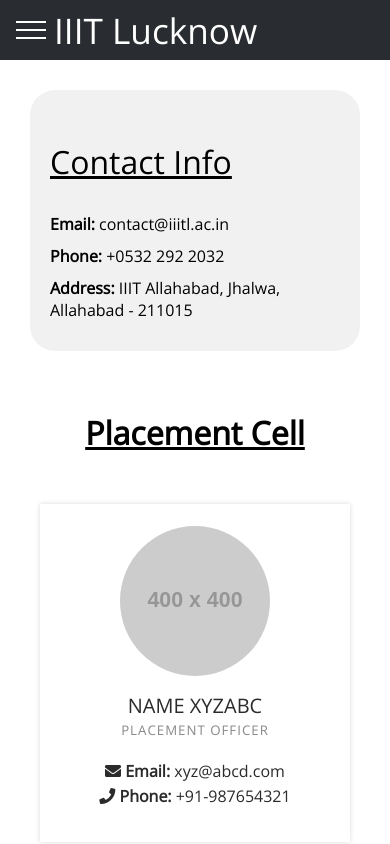
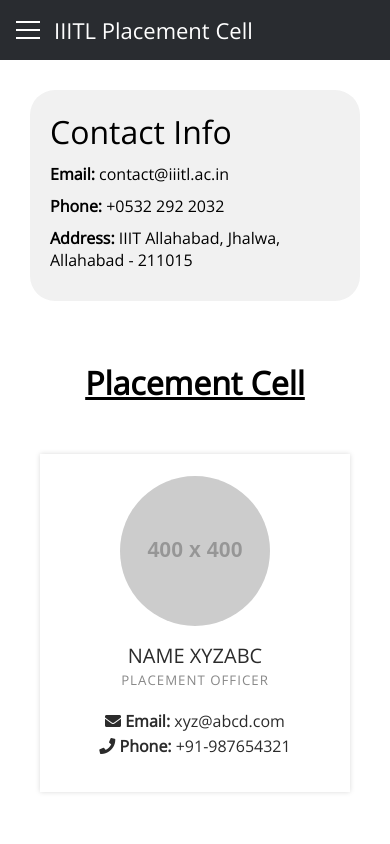
Before and after one commit to axios-iiitl/Placement-Website, a React (Create React App) app: page /contact in a window 390 px wide. Shown: the top 844 px of the page. Built offline with nearby package versions, Linux system fonts and the light colour scheme.

Commit message:
Change website name to IIITL Placement Cell

```diff
--- a/src/App.css
+++ b/src/App.css
@@ -118,7 +118,7 @@
 
 .side-drawer{
   height: 100%;
-  width:300px;
+  width:380px;
   left:0;
   top:0;
   box-shadow: 1px,0,7px,rgba(0,0,0,0.5);
@@ -150,7 +150,7 @@
 
 .side-drawer .activeclass {
   text-decoration: none;
-  font-size: 1rem;
+  font-size: 1.2rem;
   color:#292c30;
 }
 
@@ -170,26 +170,31 @@
   justify-content: center;
 }
 .sidebar-logo-text{
-   font-size:2.2rem;
+   font-size:31px;
 }
 
 .cross-btn {
-  margin-top: 6px;
+  margin-top: px;
 }
 
-@media (max-width: 380px) {
+@media (max-width: 440px) {
   .side-drawer {
     width:258px;
   }
   .sidebar-logo-text {
-    font-size: 30px;
+    font-size: 21px;
     margin-bottom: 5px;
   }
   .cross-btn {
     font-size: 14px;
-    margin-bottom: 5px;
+    margin-bottom: 0;
   }
-
+  .logo {
+    font-size: 22px;
+  }
+  .toggle-btn-line{
+    width: 24px;
+  }
 }
 /* Backdrop component */
 
@@ -202,7 +207,7 @@
 }
 
 .cross-btn{
-  margin-left:15%;
+  margin-left:13%;
   cursor: pointer;
 
 }
@@ -526,9 +531,11 @@ body {
   flex-flow: row wrap;
 }
 
-.contact-outer h1{
+.contact-outer h2,
+.placement-team h1{
   margin: 30px 0;
   text-decoration: underline;
+  text-align: center;
 }
 
 .placement-executives {
--- a/src/components/SideDrawer.js
+++ b/src/components/SideDrawer.js
@@ -9,7 +9,7 @@ const SideDrawer=props=>{
         <div className='side'>
         <Link to="/" style={{textDecoration: "none", color: "white"}}>
         <span onClick={props.click} className="sidebar-logo-text">
-            IIIT Lucknow
+            IIITL Placement Cell
         </span>
         </Link>
         <span className='cross-btn' onClick={props.click}>
--- a/src/components/Toolbar.js
+++ b/src/components/Toolbar.js
@@ -9,7 +9,7 @@ const Toolbar =props=>(
        </div>
        <Link to="/" style={{textDecoration: "none", color: "white"}}>
         <div className="logo">
-       IIIT Lucknow
+       IIITL Placement Cell
         </div>
         </Link>
         <div className="spacer"></div>
```
